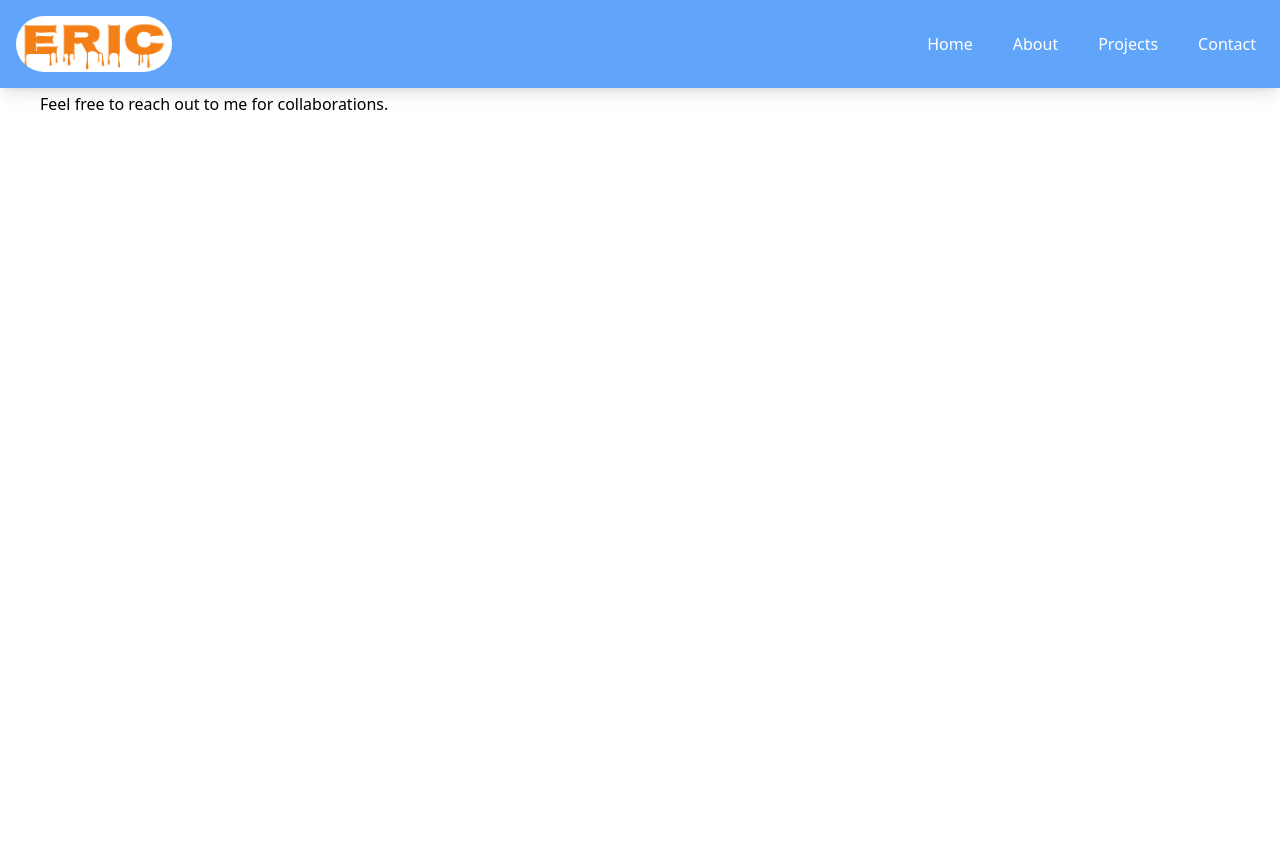
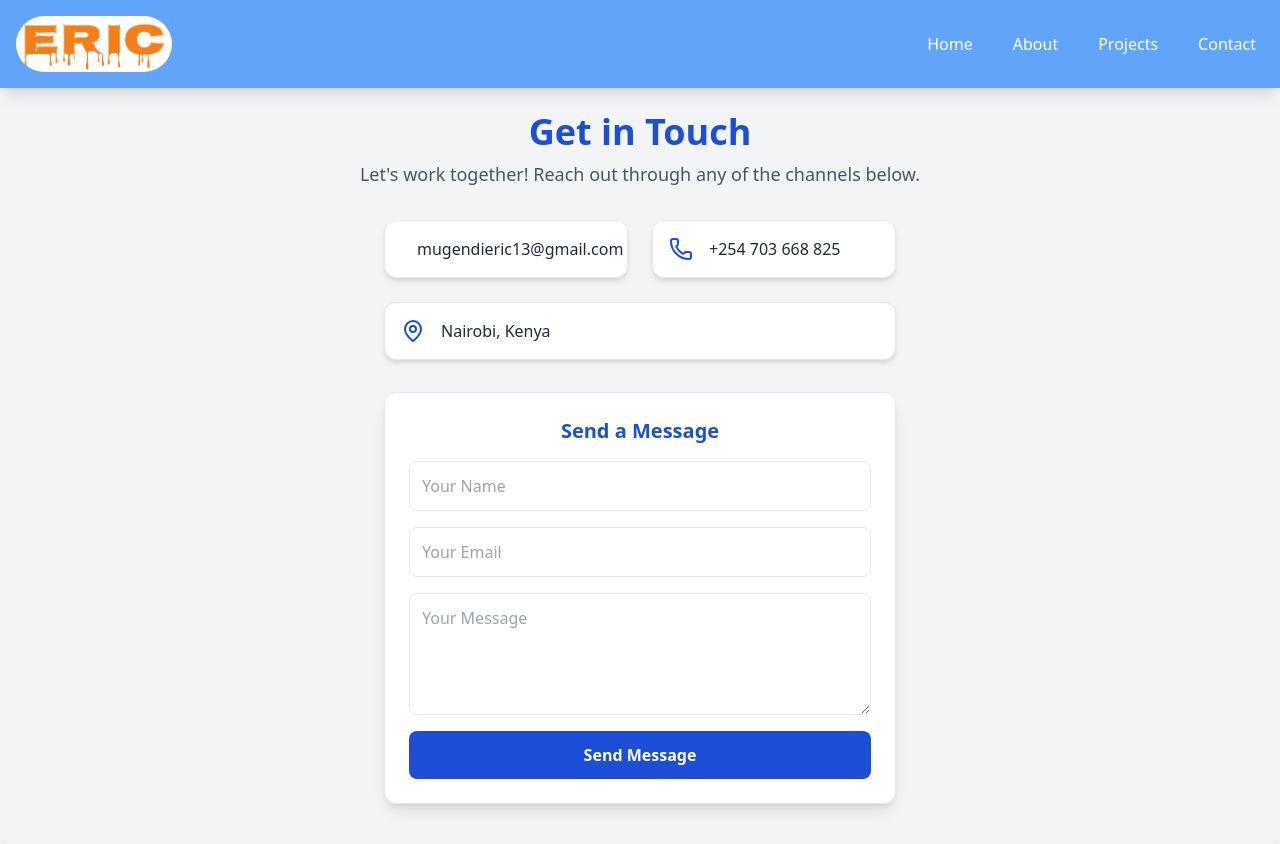
Before and after one commit to eriehastel/my-portfolio, a React (Create React App) app: page /contact in a window 1280 px wide. Before the commit the page ends 800 px from the top, so only its background shows below. Built offline with nearby package versions, Linux system fonts and the light colour scheme.

Commit message:
updated contact page

```diff
--- a/package.json
+++ b/package.json
@@ -7,6 +7,7 @@
     "cra-template": "1.2.0",
     "emailjs-com": "^3.2.0",
     "framer-motion": "^12.4.7",
+    "lucide-react": "^0.476.0",
     "react": "^19.0.0",
     "react-dom": "^19.0.0",
     "react-icons": "^5.5.0",
--- a/src/components/Contact.js
+++ b/src/components/Contact.js
@@ -1,10 +1,158 @@
-import React from "react";
+import React, { useState } from "react";
+import { motion } from "framer-motion";
+import { Mail, Phone, MapPin } from "lucide-react";
+import emailjs from "@emailjs/browser";
 
-function Contact() {
+function Contact({ isOpen }) {
+  // Contact Form handling
+  const [formData, setFormData] = useState({ name: "", email: "", message: "" });
+  const [isSubmitting, setIsSubmitting] = useState(false);
+  const [successMessage, setSuccessMessage] = useState("");
+
+  const handleChange = (e) => {
+    setFormData({ ...formData, [e.target.name]: e.target.value });
+  };
+
+  const handleSubmit = (e) => {
+    e.preventDefault();
+    setIsSubmitting(true);
+
+    emailjs
+      .send(
+        "service_fk1701q", // EmailJS Service ID
+        "template_cutflbw", // EmailJS Template ID
+        {
+          from_name: formData.name,
+          from_email: formData.email,
+          message: formData.message,
+        },
+        "eR3O-kbgmZ7JJHILO" // EmailJS Public Key
+      )
+      .then(
+        () => {
+          setSuccessMessage("Message sent successfully! 🎉");
+          setIsSubmitting(false);
+          setFormData({ name: "", email: "", message: "" }); // Reset form
+        },
+        (error) => {
+          console.error("Email sending failed:", error);
+          setSuccessMessage("Something went wrong, please try again.");
+          setIsSubmitting(false);
+        }
+      );
+  };
+
   return (
-    <div className="p-10">
-      <h1 className="text-3xl font-bold">Contact Me</h1>
-      <p className="mt-4">Feel free to reach out to me for collaborations.</p>
+    <div
+      className="p-10 flex flex-col items-center justify-center text-center transition-all duration-500 bg-gray-100 rounded-lg shadow-md"
+      style={{ paddingTop: isOpen ? "20rem" : "7rem" }}
+    >
+      {/* Contact Heading */}
+      <motion.h1
+        className="text-4xl font-extrabold text-blue-700"
+        initial={{ opacity: 0, y: -50 }}
+        animate={{ opacity: 1, y: 0 }}
+        transition={{ duration: 1 }}
+      >
+        Get in Touch
+      </motion.h1>
+      <p className="text-gray-600 text-lg mt-2">
+        Let's work together! Reach out through any of the channels below.
+      </p>
+
+      {/* Contact Info */}
+      <motion.div
+        className="mt-8 w-full max-w-lg grid gap-6 sm:grid-cols-2"
+        initial={{ opacity: 0 }}
+        animate={{ opacity: 1 }}
+        transition={{ duration: 1, delay: 0.5 }}
+      >
+        <div className="flex items-center space-x-4 p-4 border rounded-xl shadow-md bg-white hover:shadow-lg transition">
+          <Mail className="text-blue-700" />
+          <a
+            href="mailto:mugendieric13@gmail.com"
+            className="text-gray-800 hover:text-blue-600 font-medium"
+          >
+            mugendieric13@gmail.com
+          </a>
+        </div>
+        <div className="flex items-center space-x-4 p-4 border rounded-xl shadow-md bg-white hover:shadow-lg transition">
+          <Phone className="text-blue-700" />
+          <a
+            href="tel:+254703668825"
+            className="text-gray-800 hover:text-blue-600 font-medium"
+          >
+            +254 703 668 825
+          </a>
+        </div>
+        <div className="flex items-center space-x-4 p-4 border rounded-xl shadow-md bg-white hover:shadow-lg transition sm:col-span-2">
+          <MapPin className="text-blue-700" />
+          <span className="text-gray-800 font-medium">Nairobi, Kenya</span>
+        </div>
+      </motion.div>
+
+      {/* Contact Form */}
+      <motion.div
+        className="mt-8 w-full max-w-lg bg-white p-6 rounded-xl shadow-lg border"
+        initial={{ opacity: 0, y: 50 }}
+        animate={{ opacity: 1, y: 0 }}
+        transition={{ duration: 1, delay: 0.8 }}
+      >
+        <h3 className="text-xl font-semibold text-blue-700 mb-4">Send a Message</h3>
+        <form className="grid gap-4" onSubmit={handleSubmit}>
+          <input
+            type="text"
+            name="name"
+            value={formData.name}
+            onChange={handleChange}
+            placeholder="Your Name"
+            className="p-3 border rounded-lg w-full focus:ring-2 focus:ring-blue-500"
+            required
+          />
+          <input
+            type="email"
+            name="email"
+            value={formData.email}
+            onChange={handleChange}
+            placeholder="Your Email"
+            className="p-3 border rounded-lg w-full focus:ring-2 focus:ring-blue-500"
+            required
+          />
+          <textarea
+            name="message"
+            value={formData.message}
+            onChange={handleChange}
+            rows="4"
+            placeholder="Your Message"
+            className="p-3 border rounded-lg w-full focus:ring-2 focus:ring-blue-500"
+            required
+          ></textarea>
+          <motion.button
+            type="submit"
+            className={`w-full p-3 font-semibold rounded-lg transition ${
+              isSubmitting
+                ? "bg-gray-400 cursor-not-allowed"
+                : "bg-blue-700 text-white hover:bg-blue-800"
+            }`}
+            whileHover={!isSubmitting ? { scale: 1.05 } : {}}
+            disabled={isSubmitting}
+          >
+            {isSubmitting ? "Sending..." : "Send Message"}
+          </motion.button>
+        </form>
+
+        {/* Success Message */}
+        {successMessage && (
+          <motion.p
+            className="mt-4 text-green-600 font-medium"
+            initial={{ opacity: 0 }}
+            animate={{ opacity: 1 }}
+            transition={{ duration: 0.5 }}
+          >
+            {successMessage}
+          </motion.p>
+        )}
+      </motion.div>
     </div>
   );
 }
```
Also changed, not shown: 1 other file (tests, documents, lock files or other folders).
